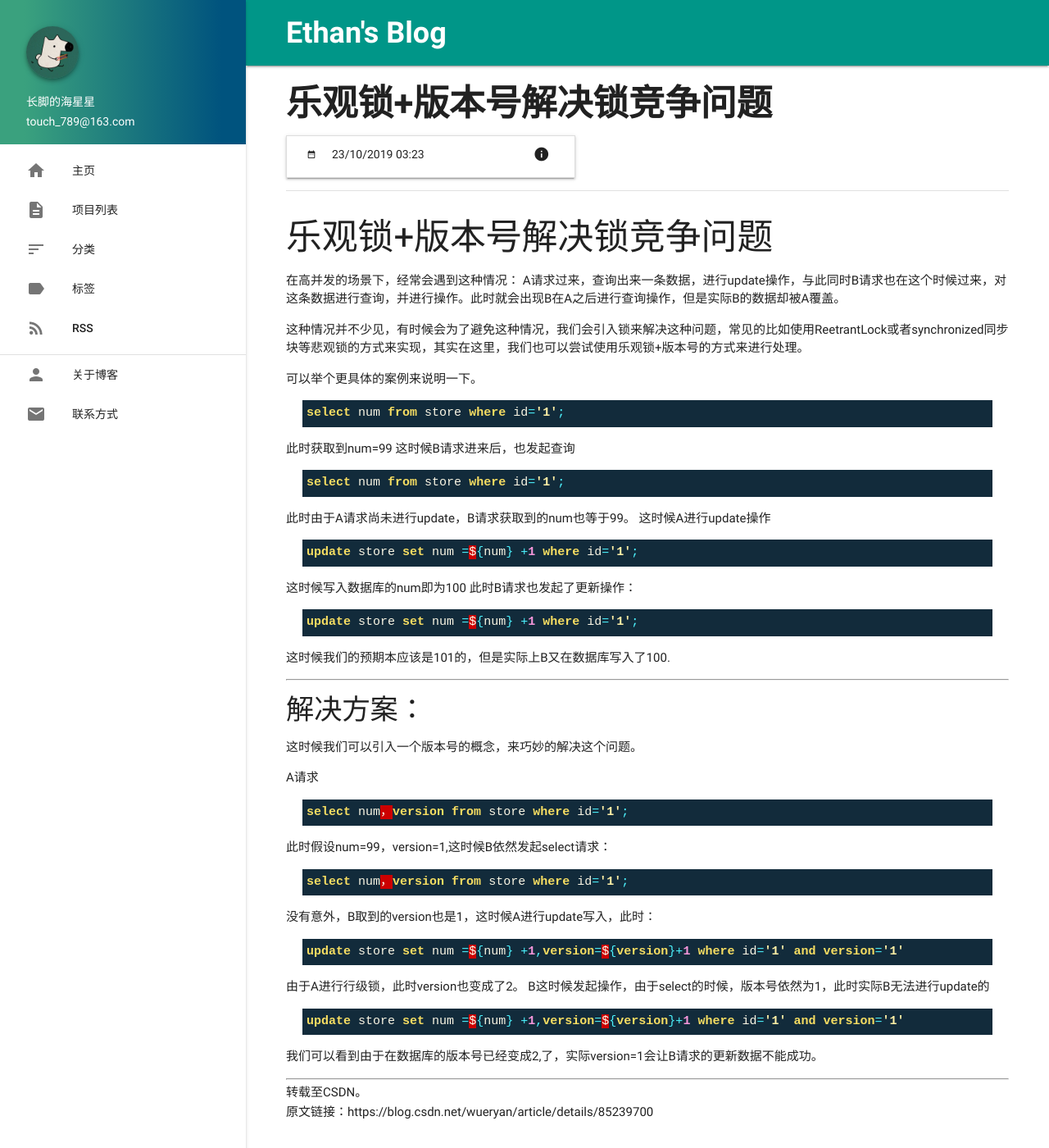
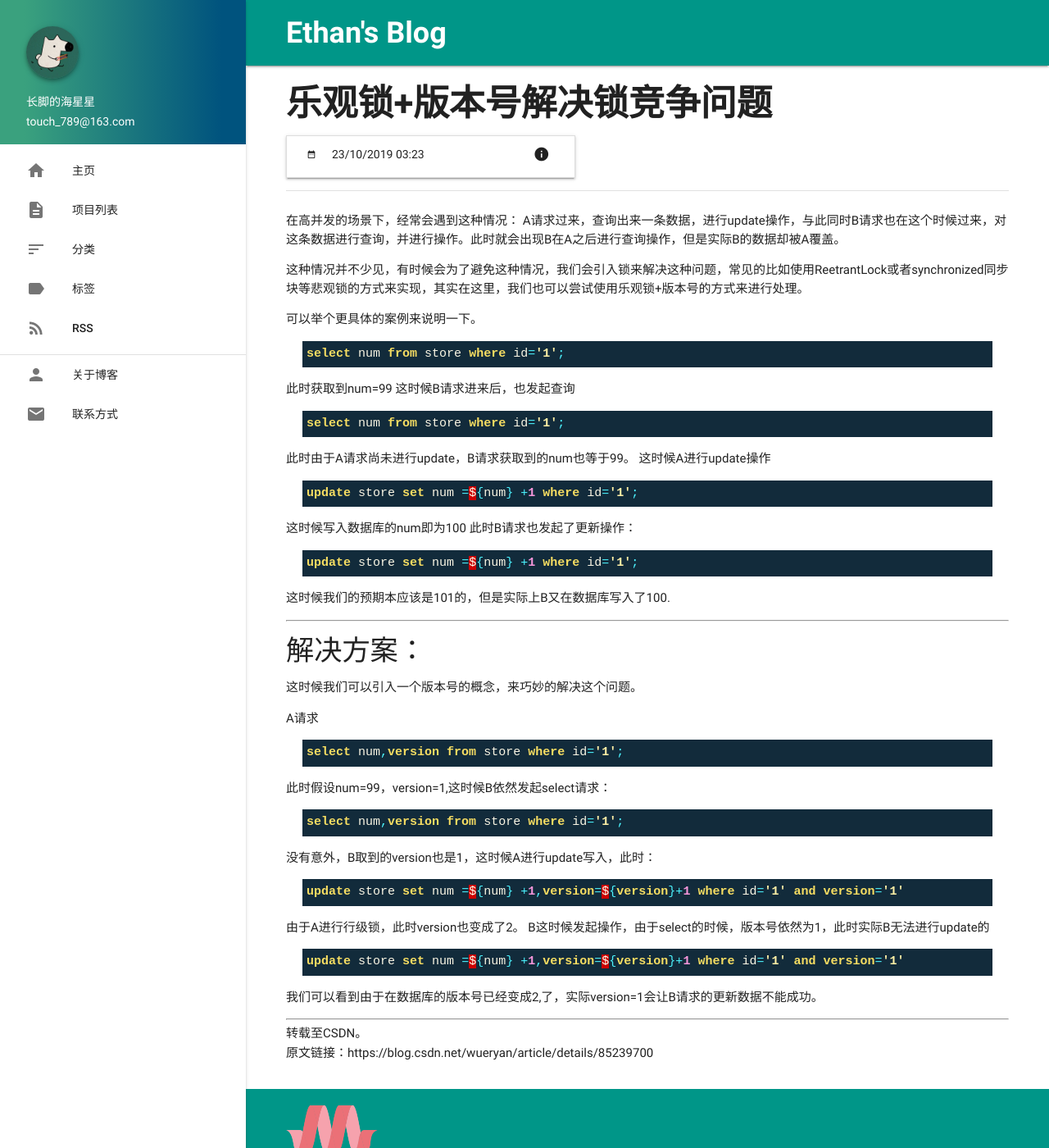
Before and after one commit to EthanChenLi/EthanChenLi.github.io, a Jekyll site: the page built from _posts/2019-10-23-mysql-lock.md, in a window 1280 px wide and 1400 px high. Shown: the whole window at 82% size. Built offline with Jekyll 4.4.1, drawn with Linux system fonts in a browser that asks for light colours; comment, search, counter and statistics services are not loaded.

Commit message:
no message

````diff
--- a/_posts/2019-10-23-mysql-lock.md
+++ b/_posts/2019-10-23-mysql-lock.md
@@ -6,9 +6,7 @@ categories: default
 tags: mysql
 comments: 1
 ---
-### 乐观锁+版本号解决锁竞争问题
-
-  在高并发的场景下，经常会遇到这种情况：
+在高并发的场景下，经常会遇到这种情况：
 A请求过来，查询出来一条数据，进行update操作，与此同时B请求也在这个时候过来，对这条数据进行查询，并进行操作。此时就会出现B在A之后进行查询操作，但是实际B的数据却被A覆盖。
 
 这种情况并不少见，有时候会为了避免这种情况，我们会引入锁来解决这种问题，常见的比如使用ReetrantLock或者synchronized同步块等悲观锁的方式来实现，其实在这里，我们也可以尝试使用乐观锁+版本号的方式来进行处理。
@@ -41,11 +39,11 @@ update store set num =${num} +1 where id='1';
 
 A请求
 ```sql
-select num，version from store where id='1';
+select num,version from store where id='1';
 ```
 此时假设num=99，version=1,这时候B依然发起select请求：
 ```sql
-select num，version from store where id='1';
+select num,version from store where id='1';
 ```
 没有意外，B取到的version也是1，这时候A进行update写入，此时：
 ```sql
````
